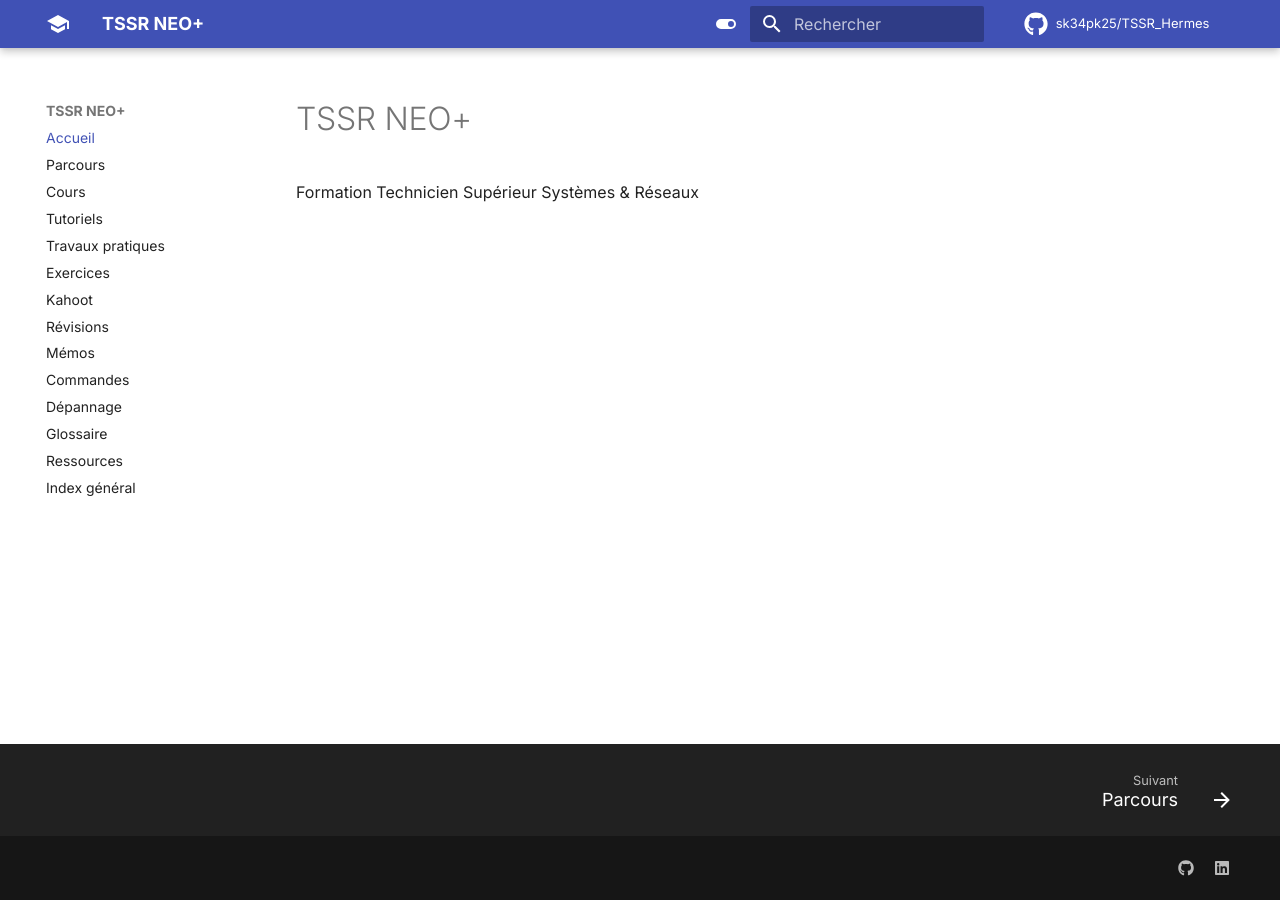
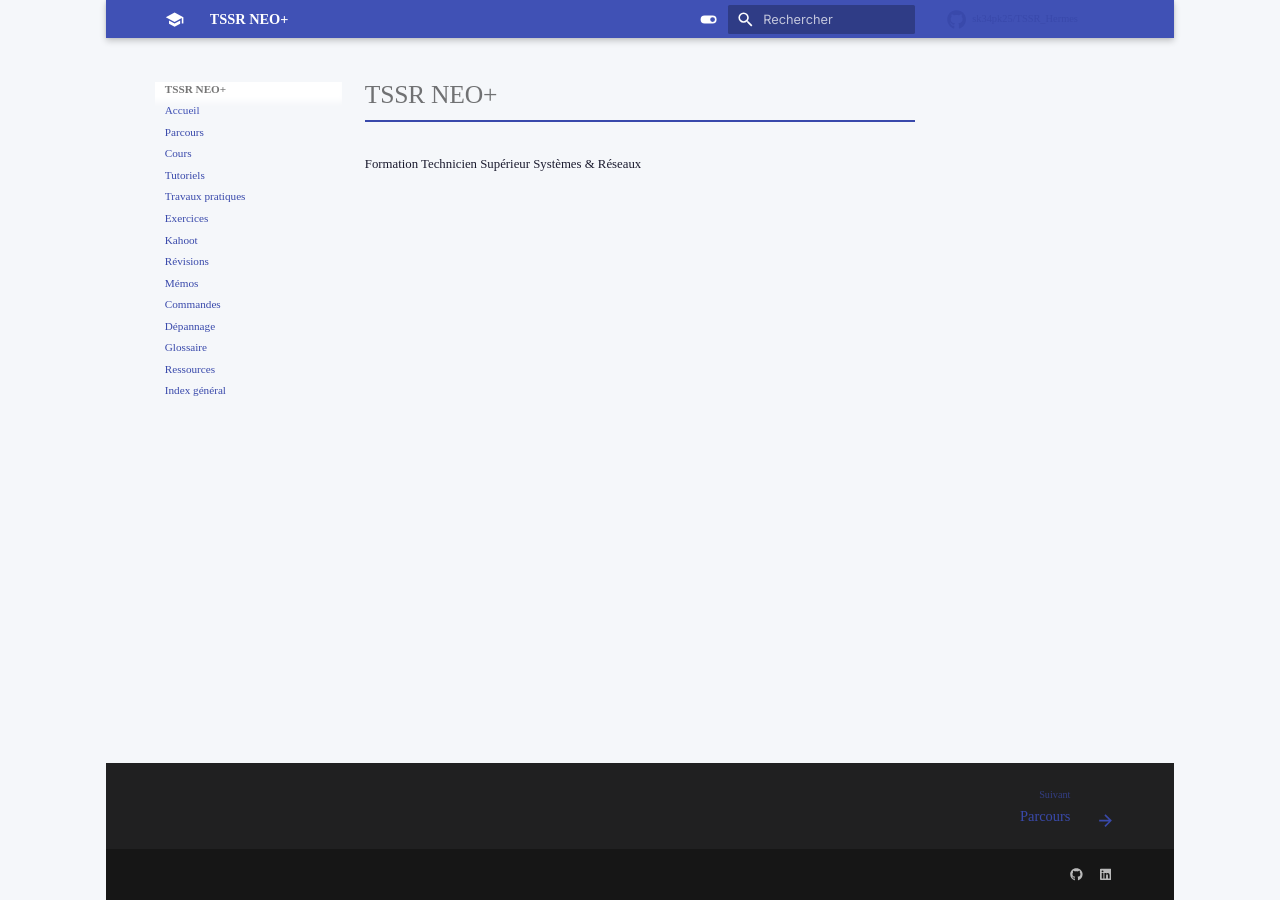
Before and after one commit to sk34pk25/TSSR_Hermes, an MkDocs documentation site: the page built from docs/index.md, in a window 1280 px wide. Built offline with MkDocs 1.6.1 and Material for MkDocs 9.7.7, drawn with Linux system fonts in a browser that asks for light colours; comment, search, counter and statistics services are not loaded.

Commit message:
design: tokens CSS + base.css — fondations visuelles TSSR NEO+

```diff
--- /dev/null
+++ b/docs/assets/stylesheets/base.css
@@ -0,0 +1,132 @@
+/* ==========================================================================
+   TSSR NEO+ — Fondations globales
+   ========================================================================== */
+
+/* --- Typographie globale --- */
+html {
+  font-size: 16px;
+}
+
+body {
+  font-family: var(--tssr-text, Inter), var(--md-text-font-family, 'Inter'), sans-serif;
+  line-height: 1.6;
+  color: var(--tssr-text, #1a1a2e);
+  background-color: var(--tssr-bg, #f5f7fa);
+  max-width: var(--tssr-max-width, 1100px);
+  margin: 0 auto;
+  padding: 0 var(--tssr-space-md, 16px);
+}
+
+/* --- Titres --- */
+h1, h2, h3, h4, h5, h6 {
+  color: var(--tssr-text, #1a1a2e);
+  font-weight: 600;
+  margin-top: var(--tssr-space-lg, 24px);
+  margin-bottom: var(--tssr-space-md, 16px);
+  line-height: 1.3;
+}
+
+h1 {
+  font-size: 2rem;
+  border-bottom: 2px solid var(--tssr-primary, #3949ab);
+  padding-bottom: var(--tssr-space-sm, 8px);
+}
+
+h2 {
+  font-size: 1.5rem;
+  border-bottom: 1px solid var(--tssr-border, #cfd8dc);
+  padding-bottom: var(--tssr-space-xs, 4px);
+}
+
+h3 {
+  font-size: 1.25rem;
+  color: var(--tssr-primary, #3949ab);
+}
+
+[data-md-color-scheme="slate"] h1 {
+  border-bottom-color: var(--tssr-primary, #7986cb);
+}
+
+[data-md-color-scheme="slate"] h2 {
+  border-bottom-color: var(--tssr-border, #37474f);
+}
+
+[data-md-color-scheme="slate"] h3 {
+  color: var(--tssr-primary, #7986cb);
+}
+
+/* --- Paragraphes --- */
+p {
+  margin-bottom: var(--tssr-space-md, 16px);
+  color: var(--tssr-text, #1a1a2e);
+}
+
+[data-md-color-scheme="slate"] p {
+  color: var(--tssr-text, #e0e6ed);
+}
+
+/* --- Liens --- */
+a {
+  color: var(--tssr-primary, #3949ab);
+  text-decoration: none;
+  transition: color var(--tssr-transition, 200ms) ease;
+}
+
+a:hover {
+  color: var(--tssr-primary-dark, #283593);
+  text-decoration: underline;
+}
+
+[data-md-color-scheme="slate"] a {
+  color: var(--tssr-accent, #4dd0e1);
+}
+
+[data-md-color-scheme="slate"] a:hover {
+  color: var(--tssr-accent-light, #80deea);
+}
+
+/* --- Focus clavier très visible --- */
+*:focus-visible {
+  outline: 3px solid var(--tssr-accent, #00bcd4);
+  outline-offset: 2px;
+  border-radius: var(--tssr-radius-sm, 4px);
+}
+
+/* --- Sélection de texte --- */
+::selection {
+  background-color: var(--tssr-primary, #3949ab);
+  color: #ffffff;
+}
+
+[data-md-color-scheme="slate"] ::selection {
+  background-color: var(--tssr-primary, #7986cb);
+  color: #121212;
+}
+
+/* --- Images --- */
+img {
+  max-width: 100%;
+  height: auto;
+  border-radius: var(--tssr-radius-md, 8px);
+  box-shadow: var(--tssr-shadow-sm, 0 1px 3px rgba(0,0,0,.08));
+}
+
+/* --- Scroll horizontal sécurisé --- */
+.md-types__table table,
+.md-types__table pre,
+.md-types__table pre.md-code__content {
+  overflow-x: auto;
+  -webkit-overflow-scrolling: touch;
+}
+
+/* --- Respect prefers-reduced-motion --- */
+@media (prefers-reduced-motion: reduce) {
+  *,
+  *::before,
+  *::after {
+    animation-duration: 0.01ms !important;
+    animation-iteration-count: 1 !important;
+    transition-duration: 0.01ms !important;
+    scroll-behavior: auto !important;
+  }
+}
--- /dev/null
+++ b/docs/assets/stylesheets/tokens.css
@@ -0,0 +1,115 @@
+/* ==========================================================================
+   TSSR NEO+ — Design System Tokens
+   Fondations visuelles globales
+   ========================================================================== */
+
+/* --- Thème clair (par défaut) --- */
+:root,
+[data-md-color-scheme="default"] {
+  /* Primaires */
+  --tssr-primary:        #3949ab;
+  --tssr-primary-light:  #5e6cc2;
+  --tssr-primary-dark:   #283593;
+
+  /* Accent */
+  --tssr-accent:         #00bcd4;
+  --tssr-accent-light:   #4dd0e1;
+  --tssr-accent-dark:    #00838f;
+
+  /* Arrière-plans & surfaces */
+  --tssr-bg:             #f5f7fa;
+  --tssr-surface:        #ffffff;
+  --tssr-surface-alt:    #eef1f5;
+
+  /* Texte */
+  --tssr-text:           #1a1a2e;
+  --tssr-text-secondary: #546e7a;
+  --tssr-text-muted:     #78909c;
+
+  /* Bordures */
+  --tssr-border:         #cfd8dc;
+  --tssr-border-light:   #eceff1;
+
+  /* Sémantique */
+  --tssr-success:        #2e7d32;
+  --tssr-warning:        #f57f17;
+  --tssr-danger:         #c62828;
+  --tssr-info:           #0277bd;
+
+  /* Ombres */
+  --tssr-shadow-sm:      0 1px 3px rgba(0,0,0,.08);
+  --tssr-shadow-md:      0 4px 12px rgba(0,0,0,.10);
+
+  /* Espacements */
+  --tssr-space-xs:       4px;
+  --tssr-space-sm:       8px;
+  --tssr-space-md:       16px;
+  --tssr-space-lg:       24px;
+  --tssr-space-xl:       40px;
+
+  /* Rayons de bordure */
+  --tssr-radius-sm:      4px;
+  --tssr-radius-md:      8px;
+  --tssr-radius-lg:      12px;
+
+  /* Largeur maximale du contenu */
+  --tssr-max-width:      1100px;
+
+  /* Transitions */
+  --tssr-transition:     200ms ease;
+}
+
+/* --- Thème sombre slate --- */
+[data-md-color-scheme="slate"] {
+  /* Primaires */
+  --tssr-primary:        #7986cb;
+  --tssr-primary-light:  #9fa8da;
+  --tssr-primary-dark:   #5c6bc0;
+
+  /* Accent */
+  --tssr-accent:         #4dd0e1;
+  --tssr-accent-light:   #80deea;
+  --tssr-accent-dark:    #00acc1;
+
+  /* Arrière-plans & surfaces */
+  --tssr-bg:             #121212;
+  --tssr-surface:        #1e1e2e;
+  --tssr-surface-alt:    #252538;
+
+  /* Texte */
+  --tssr-text:           #e0e6ed;
+  --tssr-text-secondary: #90a4ae;
+  --tssr-text-muted:     #607d8b;
+
+  /* Bordures */
+  --tssr-border:         #37474f;
+  --tssr-border-light:   #263238;
+
+  /* Sémantique */
+  --tssr-success:        #66bb6a;
+  --tssr-warning:        #ffb74d;
+  --tssr-danger:         #ef5350;
+  --tssr-info:           #4fc3f7;
+
+  /* Ombres */
+  --tssr-shadow-sm:      0 1px 3px rgba(0,0,0,.3);
+  --tssr-shadow-md:      0 4px 12px rgba(0,0,0,.4);
+
+  /* Espacements — identiques aux deux thèmes */
+  --tssr-space-xs:       4px;
+  --tssr-space-sm:       8px;
+  --tssr-space-md:       16px;
+  --tssr-space-lg:       24px;
+  --tssr-space-xl:       40px;
+
+  /* Rayons — identiques */
+  --tssr-radius-sm:      4px;
+  --tssr-radius-md:      8px;
+  --tssr-radius-lg:      12px;
+
+  /* Largeur — identique */
+  --tssr-max-width:      1100px;
+
+  /* Transitions — identiques */
+  --tssr-transition:     200ms ease;
+}
--- a/mkdocs.yml
+++ b/mkdocs.yml
@@ -49,6 +49,11 @@ theme:
   icon:
     repo: fontawesome/brands/github
     logo: material/school
+  custom_dir: docs/assets
+
+extra_css:
+  - assets/stylesheets/tokens.css
+  - assets/stylesheets/base.css
 
 plugins:
   - search
```
